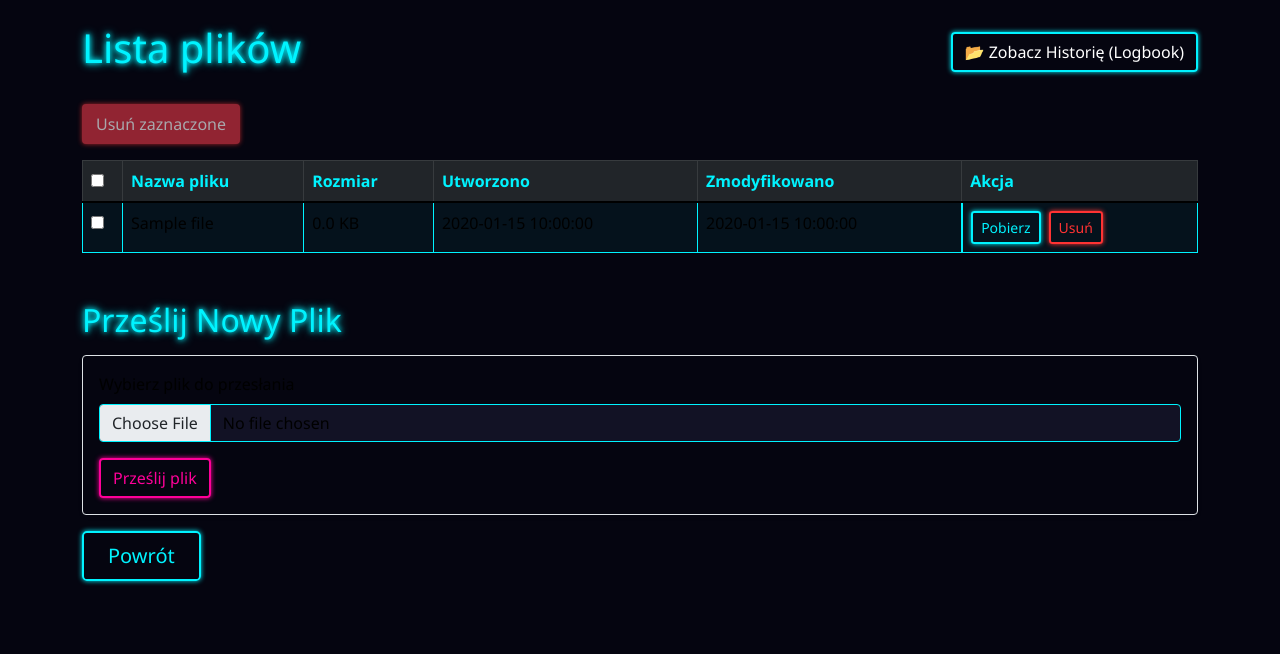
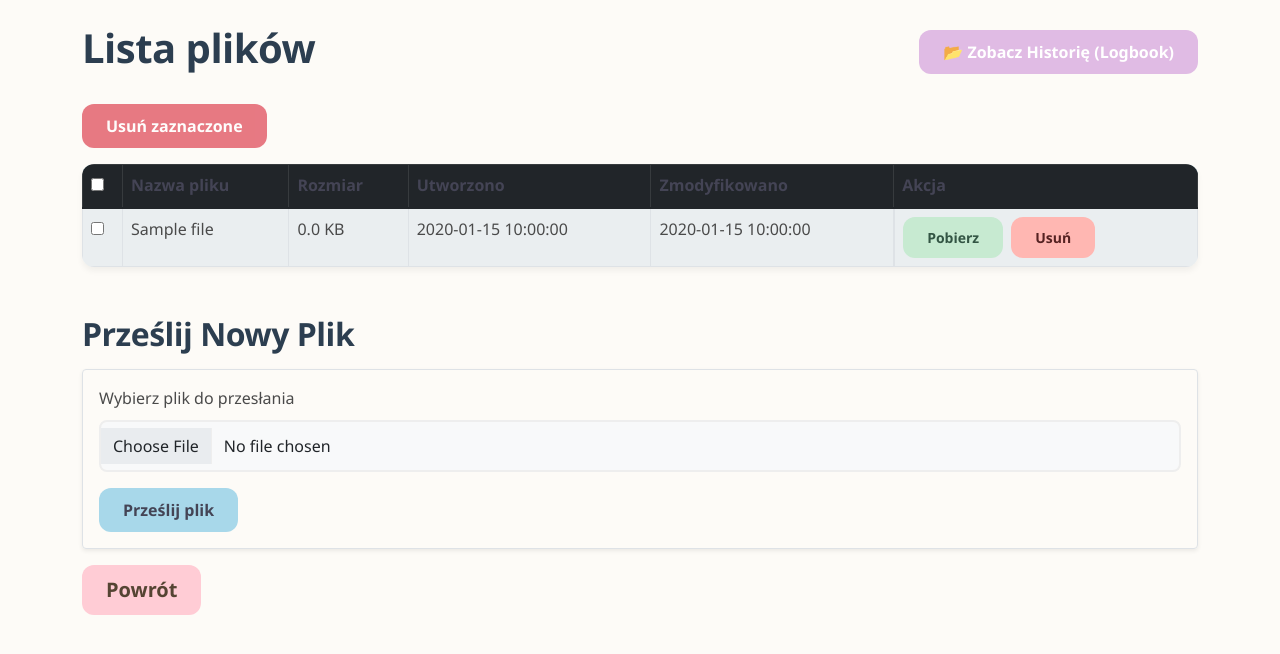
Before and after one commit to zasilacz-szklanki/GutenHieben, a Flask app: template templates/files.html in a window 1280 px wide. Shown: the top 654 px of the page. Run offline with Flask 3, Linux system fonts and the light colour scheme; the visitor is signed in with stand-in values (Sample User, id 1); the template is opened without the code that fills it: most values are stand-ins (such as "Sample title", 1, 10 or a date in 2020); some libraries are stand-ins or nearby versions.

Commit message:
New design concept

```diff
--- a/static/css/theme.css
+++ b/static/css/theme.css
@@ -1,17 +1,27 @@
-/* Neon Theme Variables */
 :root {
-    --neon-bg: #050510;
-    --neon-card-bg: #121225;
-    --neon-pink: #ff0099;
-    --neon-cyan: #00f3ff;
-    --neon-text: #e0e0eff;
-    --neon-border: rgba(255, 0, 153, 0.3);
+    --bg-color: #fdfbf7;
+    --card-bg: #ffffff;
+    --text-color: #4a4a4a;
+    --heading-color: #2c3e50;
+    --pastel-blue: #a8d8ea;
+    --pastel-pink: #fcz6c6;
+    --pastel-rose: #ffccd5;
+    --pastel-purple: #e0bbe4;
+    --pastel-green: #d4f0f0;
+    --pastel-yellow: #fdfd96;
+
+    --primary-color: #957dad;
+    --secondary-color: #aecbcf;
+
+    --border-radius: 12px;
+    --shadow: 0 4px 6px rgba(0, 0, 0, 0.05);
 }
 
 body {
-    background-color: var(--neon-bg);
-    color: var(--neon-text);
-    font-family: 'Segoe UI', Tahoma, Geneva, Verdana, sans-serif;
+    background-color: var(--bg-color);
+    color: var(--text-color);
+    font-family: 'Segoe UI', system-ui, -apple-system, sans-serif;
+    line-height: 1.6;
 }
 
 h1,
@@ -20,146 +30,184 @@ h3,
 h4,
 h5,
 h6 {
-    color: var(--neon-cyan);
-    text-shadow: 0 0 5px var(--neon-cyan), 0 0 10px var(--neon-cyan);
+    color: var(--heading-color);
+    font-weight: 600;
+    letter-spacing: -0.5px;
 }
 
 a {
-    color: var(--neon-pink);
+    color: var(--primary-color);
     text-decoration: none;
-    transition: all 0.3s ease;
+    font-weight: 500;
 }
 
 a:hover {
-    color: var(--neon-cyan);
-    text-shadow: 0 0 8px var(--neon-cyan);
+    color: var(--heading-color);
+    text-decoration: underline;
 }
 
-/* Buttons */
-.btn-primary {
-    background-color: transparent;
-    border: 2px solid var(--neon-pink);
-    color: var(--neon-pink);
-    box-shadow: 0 0 5px var(--neon-pink);
-    transition: all 0.3s ease;
+.card,
+.modal-content,
+.form-signin {
+    background-color: var(--card-bg);
+    border: none;
+    border-radius: var(--border-radius);
+    box-shadow: 0 10px 20px rgba(0, 0, 0, 0.05);
 }
 
-.btn-primary:hover,
-.btn-primary:focus,
-.btn-primary:active {
-    background-color: var(--neon-pink) !important;
-    color: #fff !important;
-    border-color: var(--neon-pink) !important;
-    box-shadow: 0 0 20px var(--neon-pink);
+.modal-header {
+    border-bottom: 1px solid #f0f0f0;
 }
 
-.btn-secondary,
-.btn-info,
-.btn-success,
-.btn-danger,
-.btn-warning {
-    background-color: transparent;
-    border: 2px solid var(--neon-cyan);
-    color: var(--neon-cyan);
-    box-shadow: 0 0 5px var(--neon-cyan);
-    transition: all 0.3s ease;
+.modal-footer {
+    border-top: 1px solid #f0f0f0;
 }
 
-.btn-secondary:hover,
-.btn-info:hover,
-.btn-success:hover,
-.btn-danger:hover,
-.btn-warning:hover {
-    background-color: var(--neon-cyan) !important;
-    color: #000 !important;
-    /* Black text on cyan for contrast */
-    border-color: var(--neon-cyan) !important;
-    box-shadow: 0 0 20px var(--neon-cyan);
+.btn {
+    border-radius: var(--border-radius);
+    border: none;
+    padding: 10px 24px;
+    font-weight: 600;
+    transition: transform 0.2s ease, box-shadow 0.2s ease;
 }
 
-/* Specific overrides for button types to have some variety if needed, but keeping it simple neon blue/pink for now based on request */
+.btn:active {
+    transform: scale(0.98);
+}
+
+.btn-primary {
+    background-color: var(--pastel-blue);
+    color: #445;
+}
+
+.btn-primary:hover {
+    background-color: #90cadd;
+    color: #334;
+    box-shadow: 0 4px 12px rgba(168, 216, 234, 0.4);
+}
+
+.btn-secondary {
+    background-color: var(--pastel-rose);
+    color: #543;
+}
+
+.btn-secondary:hover {
+    background-color: #ffbbc7;
+    color: #432;
+    box-shadow: 0 4px 12px rgba(255, 204, 213, 0.4);
+}
+
+.btn-success {
+    background-color: #c7ead1;
+    color: #354;
+}
+
+.btn-success:hover {
+    background-color: #b2dec0;
+    color: #243;
+}
+
 .btn-danger {
-    border-color: #ff3333;
-    color: #ff3333;
-    box-shadow: 0 0 5px #ff3333;
+    background-color: #ffb7b2;
+    color: #522;
 }
 
 .btn-danger:hover {
-    background-color: #ff3333 !important;
-    border-color: #ff3333 !important;
-    box-shadow: 0 0 20px #ff3333;
+    background-color: #ff9e99;
+    color: #411;
 }
 
+.btn-info {
+    background-color: var(--pastel-purple);
+    color: #435;
+}
+
+.btn-info:hover {
+    background-color: #d1aadd;
+    color: #324;
+}
+
+.btn-warning {
+    background-color: var(--pastel-yellow);
+    color: #654;
+}
+
+.btn-warning:hover {
+    background-color: #fcfc75;
+    color: #543;
+}
 
 /* Forms */
 .form-control,
 .form-select {
-    background-color: var(--neon-card-bg);
-    border: 1px solid var(--neon-cyan);
-    color: var(--neon-text);
+    background-color: #f8f9fa;
+    border: 2px solid #eee;
+    border-radius: 8px;
+    padding: 12px;
 }
 
 .form-control:focus,
 .form-select:focus {
-    background-color: var(--neon-card-bg);
-    border-color: var(--neon-pink);
-    color: var(--neon-text);
-    box-shadow: 0 0 10px var(--neon-pink);
+    background-color: #fff;
+    border-color: var(--pastel-blue);
+    box-shadow: 0 0 0 4px rgba(168, 216, 234, 0.25);
+    color: var(--text-color);
 }
 
 .form-floating label {
-    color: rgba(255, 255, 255, 0.7);
+    color: #888;
 }
 
-/* Cards & Containers */
-.card,
-.modal-content {
-    background-color: var(--neon-card-bg);
-    border: 1px solid var(--neon-cyan);
-    box-shadow: 0 0 10px rgba(0, 243, 255, 0.1);
+.table {
+    background-color: var(--card-bg);
+    border-radius: var(--border-radius);
+    overflow: hidden;
+    box-shadow: var(--shadow);
 }
 
-.modal-header,
-.modal-footer {
-    border-color: var(--neon-cyan);
+.table thead {
+    background-color: var(--pastel-blue);
+    color: #445;
+    border-bottom: none;
+}
+
+.table-striped>tbody>tr:nth-of-type(odd)>* {
+    background-color: rgba(168, 216, 234, 0.1);
+    color: var(--text-color);
+}
+
+.table-hover tbody tr:hover {
+    background-color: rgba(168, 216, 234, 0.2);
+}
+
+/* Alerts */
+.alert {
+    border-radius: var(--border-radius);
+    border: none;
 }
 
 .alert-success {
-    background-color: rgba(0, 243, 255, 0.1);
-    border-color: var(--neon-cyan);
-    color: var(--neon-cyan);
+    background-color: #d4edda;
+    color: #155724;
 }
 
 .alert-danger {
-    background-color: rgba(255, 51, 51, 0.1);
-    border-color: #ff3333;
-    color: #ff3333;
+    background-color: #f8d7da;
+    color: #721c24;
 }
 
-/* Tables */
-.table {
-    color: var(--neon-text);
+.alert-info {
+    background-color: #d1ecf1;
+    color: #0c5460;
 }
 
-.table-dark {
-    background-color: #000;
-    color: var(--neon-cyan);
+.text-muted {
+    color: #999 !important;
 }
 
-.table-striped>tbody>tr:nth-of-type(odd)>* {
-    color: var(--neon-text);
-    box-shadow: inset 0 0 0 9999px rgba(0, 243, 255, 0.05);
+body,
+.btn,
+.form-control,
+.card {
+    transition: background-color 0.3s ease, color 0.3s ease, border-color 0.3s ease;
 }
-
-.table-bordered {
-    border-color: var(--neon-cyan);
-}
-
-/* Misc */
-.text-muted {
-    color: #aaa !important;
-}
-
-main {
-    padding-top: 2rem;
-}
--- a/templates/index.html
+++ b/templates/index.html
@@ -3,7 +3,7 @@
 <head>
   <title>GutCloud</title>
   <link rel="stylesheet" href="{{ url_for('static', filename='bootstrap/css/bootstrap.min.css') }}">
-  <link rel="stylesheet" href="{{ url_for('static', filename='css/neon-theme.css') }}">
+  <link rel="stylesheet" href="{{ url_for('static', filename='css/theme.css') }}">
   <link rel="shortcut icon" href="{{ url_for('static', filename='favicon.ico') }}">
 </head>
 <html>
```
